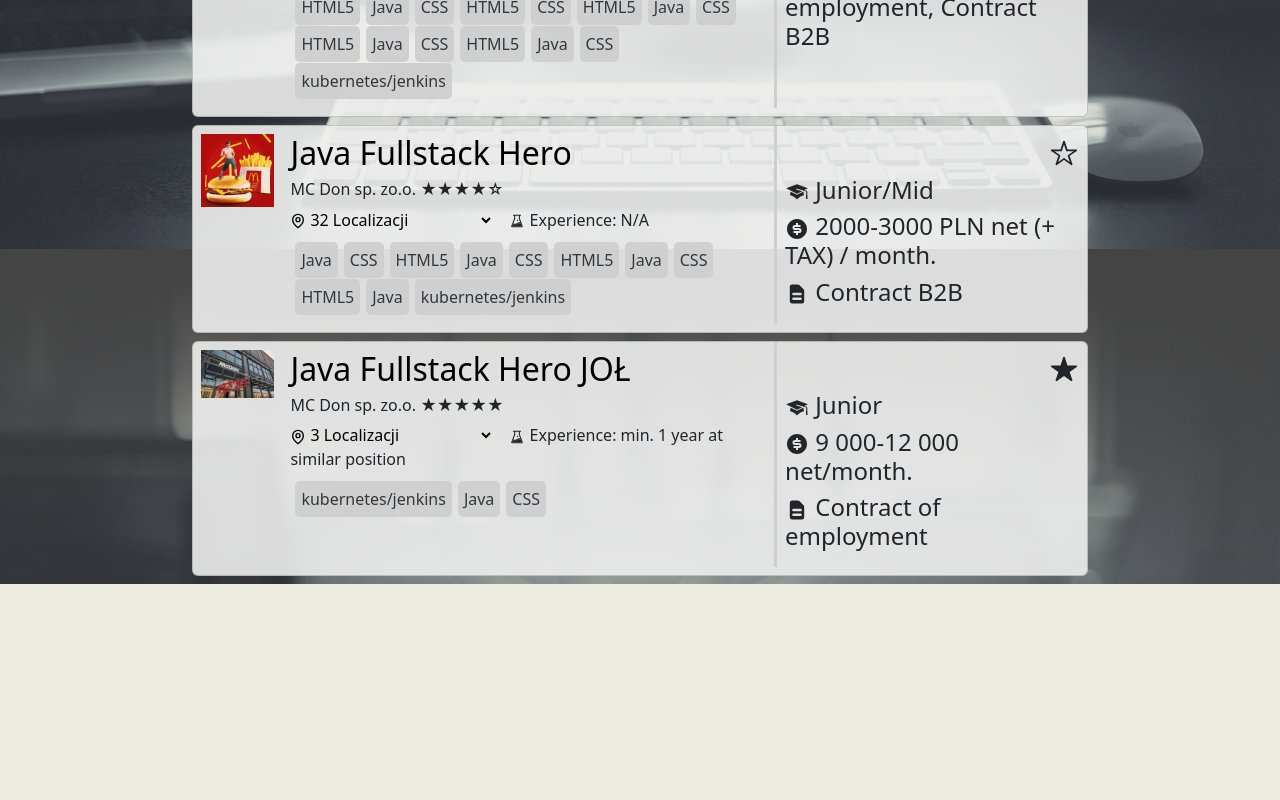
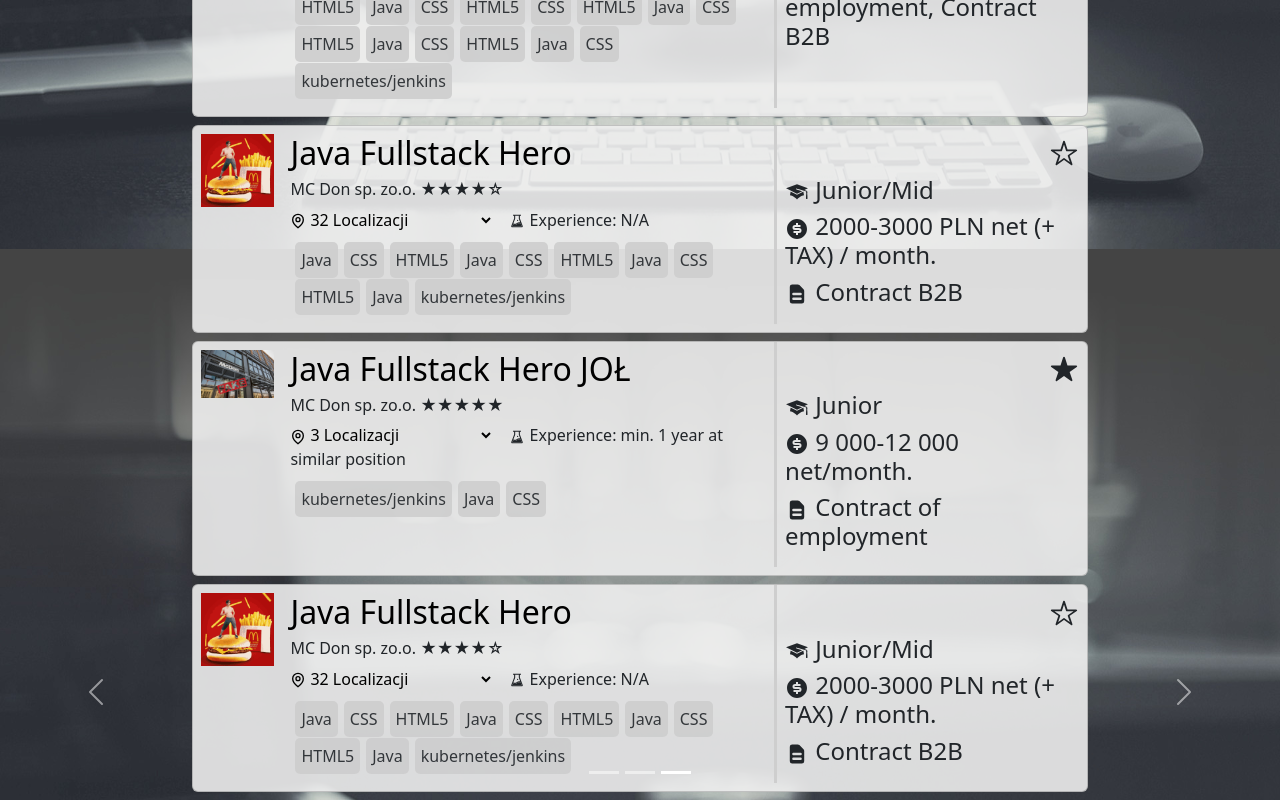
Before and after one commit to mrshyian/fakeJOB, a React (Create React App) app in the folder src/main/front/: page /Offers in a window 1280 px wide. Shown: the part 551-1351 px from the top of the page. Before the commit the page ends 1135 px from the top, so only its background shows below. Built offline with nearby package versions, Linux system fonts and the light colour scheme.

Commit message:
OffersCarousel.jsx is created and implemented in Offers.jsx

```diff
--- a/src/main/front/src/components/offers-page/Offers.jsx
+++ b/src/main/front/src/components/offers-page/Offers.jsx
@@ -12,6 +12,7 @@
 import {RiMoneyDollarCircleFill} from "react-icons/ri";
 import {IoStar, IoStarOutline} from "react-icons/io5";
 import {HiDocumentText} from "react-icons/hi";
+import OffersCarousel from "./offersCarousel/OffersCarousel";
 const Offers = () => {
     return (
         <div>
@@ -99,7 +100,8 @@
                     <h4> <RiMoneyDollarCircleFill/> 26 000-32 000 PLN net (+ TAX) / month.</h4>
                     <h4> <HiDocumentText/> Contract of employment, Contract B2B</h4>
                 </div>
-            </Card>            <Card className="nested">
+            </Card>
+            <Card className="nested">
                 <div>
                     <img className="com-logo"  src={mac} alt=""/>
                 </div>
@@ -172,6 +174,7 @@
                     <h4> <HiDocumentText/> Contract of employment</h4>
                 </div>
             </Card>
+            <OffersCarousel/>
         </div>
     );
 };
--- /dev/null
+++ b/src/main/front/src/components/offers-page/offersCarousel/OffersCarousel.jsx
@@ -0,0 +1,144 @@
+import React from 'react';
+import {Card, Carousel} from "react-bootstrap";
+import img from "../../../pictures/img.png";
+import mac from "../../../pictures/airsoftfatty-mcdonalds.gif";
+import {GrLocation} from "react-icons/gr";
+import {AiTwotoneExperiment} from "react-icons/ai";
+import {IoStarOutline} from "react-icons/io5";
+import {GiGraduateCap} from "react-icons/gi";
+import {RiMoneyDollarCircleFill} from "react-icons/ri";
+import {HiDocumentText} from "react-icons/hi";
+
+const OffersCarousel = () => {
+    return (
+        <div>
+            <Carousel>
+                <Carousel.Item interval={3000}>
+                    <Card className="nested">
+                        <div>
+                            <img className="com-logo"  src={mac} alt=""/>
+                        </div>
+                        <div>
+                            <div className="innerDiv">
+                                <div>
+                                    <h2><a style={{textDecoration: "none", color: "black"}} href="#oferta"> Java Fullstack Hero </a></h2>
+                                    <h6>MC Don sp. zo.o. ★★★★☆</h6>
+                                </div>
+                                <div className="custom-select"><GrLocation/>
+                                    <select>
+                                        <option>32 Localizacji </option>
+                                        <option value="1">Poznań, Wielkopolskie</option>
+                                        <option value="2">Warszawa</option>
+                                        <option value="3">Wrocław</option>
+                                    </select>
+                                    <span><AiTwotoneExperiment/> Experience: N/A</span>
+                                </div>
+                                <div className="job-req">
+                                    <p>Java</p>
+                                    <p>CSS</p>
+                                    <p>HTML5</p><p>Java</p>
+                                    <p>CSS</p>
+                                    <p>HTML5</p><p>Java</p>
+                                    <p>CSS</p>
+                                    <p>HTML5</p><p>Java</p>
+
+                                    <p>kubernetes/jenkins</p>
+                                </div>
+                            </div>
+                        </div>
+                        <div className="offer-section">
+                            <h3 style={{  marginLeft: "90%"}}><IoStarOutline/> </h3>
+                            <h4><GiGraduateCap/> Junior/Mid</h4>
+                            <h4> <RiMoneyDollarCircleFill/> 2000-3000 PLN net (+ TAX) / month.</h4>
+                            <h4> <HiDocumentText/> Contract B2B</h4>
+                        </div>
+                    </Card>
+                </Carousel.Item>
+                <Carousel.Item interval={500}>
+                    <Card className="nested">
+                        <div>
+                            <img className="com-logo"  src={mac} alt=""/>
+                        </div>
+                        <div>
+                            <div className="innerDiv">
+                                <div>
+                                    <h2><a style={{textDecoration: "none", color: "black"}} href="#oferta"> Java Fullstack Hero </a></h2>
+                                    <h6>MC Don sp. zo.o. ★★★★☆</h6>
+                                </div>
+                                <div className="custom-select"><GrLocation/>
+                                    <select>
+                                        <option>32 Localizacji </option>
+                                        <option value="1">Poznań, Wielkopolskie</option>
+                                        <option value="2">Warszawa</option>
+                                        <option value="3">Wrocław</option>
+                                    </select>
+                                    <span><AiTwotoneExperiment/> Experience: N/A</span>
+                                </div>
+                                <div className="job-req">
+                                    <p>Java</p>
+                                    <p>CSS</p>
+                                    <p>HTML5</p><p>Java</p>
+                                    <p>CSS</p>
+                                    <p>HTML5</p><p>Java</p>
+                                    <p>CSS</p>
+                                    <p>HTML5</p><p>Java</p>
+
+                                    <p>kubernetes/jenkins</p>
+                                </div>
+                            </div>
+                        </div>
+                        <div className="offer-section">
+                            <h3 style={{  marginLeft: "90%"}}><IoStarOutline/> </h3>
+                            <h4><GiGraduateCap/> Junior/Mid</h4>
+                            <h4> <RiMoneyDollarCircleFill/> 2000-3000 PLN net (+ TAX) / month.</h4>
+                            <h4> <HiDocumentText/> Contract B2B</h4>
+                        </div>
+                    </Card>
+                </Carousel.Item>
+                <Carousel.Item>
+                    <Card className="nested">
+                        <div>
+                            <img className="com-logo"  src={mac} alt=""/>
+                        </div>
+                        <div>
+                            <div className="innerDiv">
+                                <div>
+                                    <h2><a style={{textDecoration: "none", color: "black"}} href="#oferta"> Java Fullstack Hero </a></h2>
+                                    <h6>MC Don sp. zo.o. ★★★★☆</h6>
+                                </div>
+                                <div className="custom-select"><GrLocation/>
+                                    <select>
+                                        <option>32 Localizacji </option>
+                                        <option value="1">Poznań, Wielkopolskie</option>
+                                        <option value="2">Warszawa</option>
+                                        <option value="3">Wrocław</option>
+                                    </select>
+                                    <span><AiTwotoneExperiment/> Experience: N/A</span>
+                                </div>
+                                <div className="job-req">
+                                    <p>Java</p>
+                                    <p>CSS</p>
+                                    <p>HTML5</p><p>Java</p>
+                                    <p>CSS</p>
+                                    <p>HTML5</p><p>Java</p>
+                                    <p>CSS</p>
+                                    <p>HTML5</p><p>Java</p>
+
+                                    <p>kubernetes/jenkins</p>
+                                </div>
+                            </div>
+                        </div>
+                        <div className="offer-section">
+                            <h3 style={{  marginLeft: "90%"}}><IoStarOutline/> </h3>
+                            <h4><GiGraduateCap/> Junior/Mid</h4>
+                            <h4> <RiMoneyDollarCircleFill/> 2000-3000 PLN net (+ TAX) / month.</h4>
+                            <h4> <HiDocumentText/> Contract B2B</h4>
+                        </div>
+                    </Card>
+                </Carousel.Item>
+            </Carousel>
+        </div>
+    );
+};
+
+export default OffersCarousel;
```
Also changed, not shown: src/main/front/src/components/offers-page/carousel/carousel.css (deleted), src/main/front/src/components/offers-page/offersCarousel/offersCarousel.css (added).
